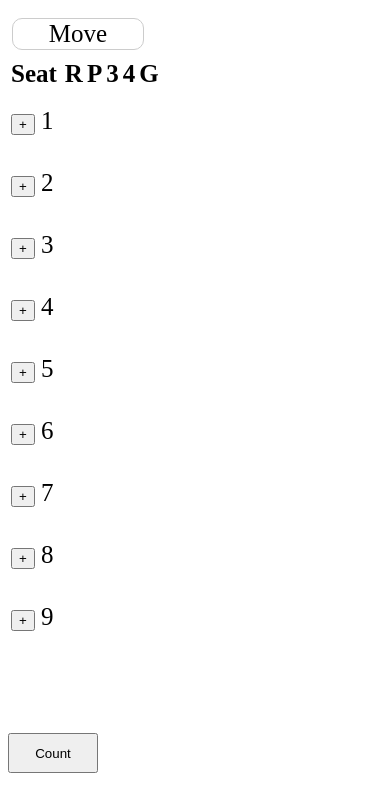
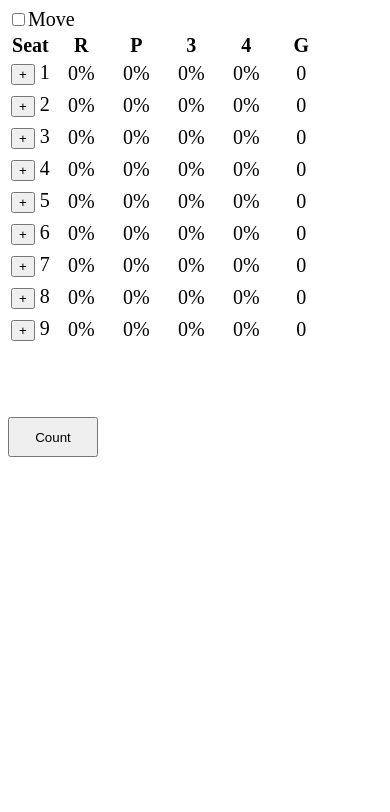
Before and after one commit to wadefurney/wadefurney.github.io, a plain HTML site: page index.html in a window 390 px wide. Drawn offline with nearby package versions, Linux system fonts and the light colour scheme.

Commit message:
removed fancy checkboxes so it works on bobs phone browser

```diff
--- a/index.html
+++ b/index.html
@@ -12,26 +12,33 @@
 <body ng-app="app" ng-controller="MainController as main">
 
 <div class="container">
-	<div  class="toggle-btn-grp cssonly">
-	    <div>
-		<input type="checkbox" ng-model="main.showMove" class="hidden" name="mcb">
-		<label onclick="" class="toggle-btn">Move</label>
-		</div>
-	</div>
+	<label>
+		<input type="checkbox" ng-model="main.showMove" name="mcb">Move
+		</label>
+
+
+
 
 	<table class="table table-striped">
 	  <tbody>
 		<tr>
 		   <th ng-show="main.showMove == true">Move To</th>
 		   <th>Seat</th>
-		   <th></th>
-		   <th>R</th>
-		   <th>P</th>
-		   <th>3</th>
-		   <th>4</th>
-		   <th>G</th>
-		</tr>
-		<tr class="playerSeat" ng-repeat="player in main.players">
+
+			<th>
+				<div class="detailSpan">R
+				</div>
+				<div class="detailSpan">P
+				</div>
+				<div class="detailSpan">3
+				</div>
+				<div class="detailSpan">4
+				</div>
+				<div class="detailSpan">G
+				</span>
+			</th>
+
+		<tr class="playerSeat" ng-repeat-start="player in main.players">
 			<td ng-show="main.showMove == true && player.playing == true">
 				<select ng-model="blah" ng-options="item as item for item in main.seats" ng-change="main.moveSeat($index, blah); blah = '';"></select>
 			</td>
@@ -42,21 +49,32 @@
 				<span>{{$index+1}}</span>
 			</td>
 
+<td>
+			<div class="detailSpan">{{player.raisePerc.toFixed()}}%
+			</div>
+			<div class="detailSpan">{{player.playPerc.toFixed()}}%
+			</div>
+			<div class="detailSpan">{{player.bet3Perc.toFixed()}}%
+			</div>
+			<div class="detailSpan">{{player.bet4Perc.toFixed()}}%
+			</div>
+			<div class="detailSpan">{{player.games}}
+			</div>
+</td>
+
+		 </tr>
+		 <tr ng-repeat-end  class="btnHolder">
+			<td></td>
 			<td ng-show="player.playing == true && main.showButtons == true">
-			  <div  class="toggle-btn-grp cssonly">
-				<div ng-repeat="option in main.handOptions">
-				  <input type="radio" ng-model="player.handOption" ng-value="option.value"/>
-				  <label onclick="" class="toggle-btn">{{option.name}}</label>
+				  <div class="test">
+				  <label ng-repeat="option in main.handOptions">
+				    <input class="rb" type="radio" ng-model="player.handOption" ng-value="option.value"/>{{option.name}}
+				  </label>
+				  </div>
 				</div>
-			  </div>
 			</td>
+		 </tr>
 
-			<td class="playerStat" ng-show="player.playing == true">{{player.raisePerc.toFixed()}}%</td>
-			<td class="playerStat" ng-show="player.playing == true">{{player.playPerc.toFixed()}}%</td>
-			<td class="playerStat" ng-show="player.playing == true">{{player.bet3Perc.toFixed()}}%</td>
-			<td class="playerStat" ng-show="player.playing == true">{{player.bet4Perc.toFixed()}}%</td>
-			<td class="playerStat" ng-show="player.playing == true">{{player.games}}</td>
-		 </tr>
 	 </tbody>
 	 </table>
 	 <br />
--- a/poker.css
+++ b/poker.css
@@ -1,100 +1,23 @@
 body {
-	font-size: 25px;
+	font-size: 20px;
 }
-
+.detailSpan {
+	width: 55px;
+	float: left;
+	text-align: center;
+}
+.rb {
+}
+.btnHolder {
+	width : 70px;
+}
 .bigBtn {
 	width: 90px;
 	height: 40px;
 }
-
 .playerStat {
 	padding: 10px 10px 0 10px;
+	max-width : 70px;
 }
-
 .playerSeat {
-	height: 60px;
 }
-/* check boxes below */
-
-#ck-button {
-    margin:4px;
-    background-color:#EFEFEF;
-    border-radius:4px;
-    border:1px solid #D0D0D0;
-    overflow:auto;
-}
-
-#ck-button label {
-    float:left;
-}
-
-#ck-button label span {
-    text-align:center;
-    padding:3px 0px;
-    display:block;
-}
-
-#ck-button label input {
-    position:absolute;
-    top:-20px;
-}
-
-#ck-button input:checked + span {
-    background-color:#911;
-    color:#fff;
-}
-/* Radio buttons below */
-label {
-    padding:0.4em 2em 0.4em 0;
-}
-.toggle-btn-grp {
-    margin:3px 0;
-}
-.toggle-btn {
-    text-align:centre;
-    margin:5px 2px;
-    padding:0.4em 3em;
-    color:#000;
-    background-color:#FFF;
-    border-radius:10px;
-    display:inline-block;
-    border:solid 1px #CCC;
-    cursor:pointer;
-}
-
-
-/* CSS only version */
-.toggle-btn-grp.cssonly * {
-    width:130px;
-    height:30px;
-    line-height:30px;
-}
-.toggle-btn-grp.cssonly div {
-    display:inline-block;
-    position:relative;
-    margin:5px 2px;
-}
-
-.toggle-btn-grp.cssonly div label {
-    position:absolute;
-    z-index:0;
-    padding:0;
-    text-align:center;
-}
-
-.toggle-btn-grp.cssonly div input {
-    position:absolute;
-    z-index:1;
-    cursor:pointer;
-    opacity:0;
-}
-
-.toggle-btn-grp.cssonly div:hover label {
-    border:solid 1px #a0d5dc !important;
-    background:#f1fdfe;
-}
-
-.toggle-btn-grp.cssonly div input:checked + label {
-    background:lightgreen;
-    border:solid 1px green !important;
-}
```
